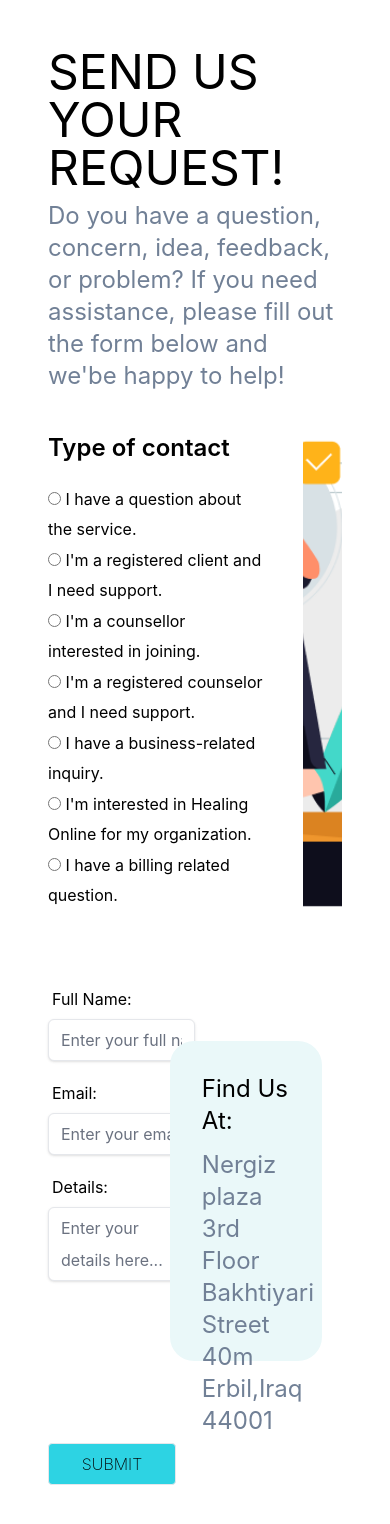
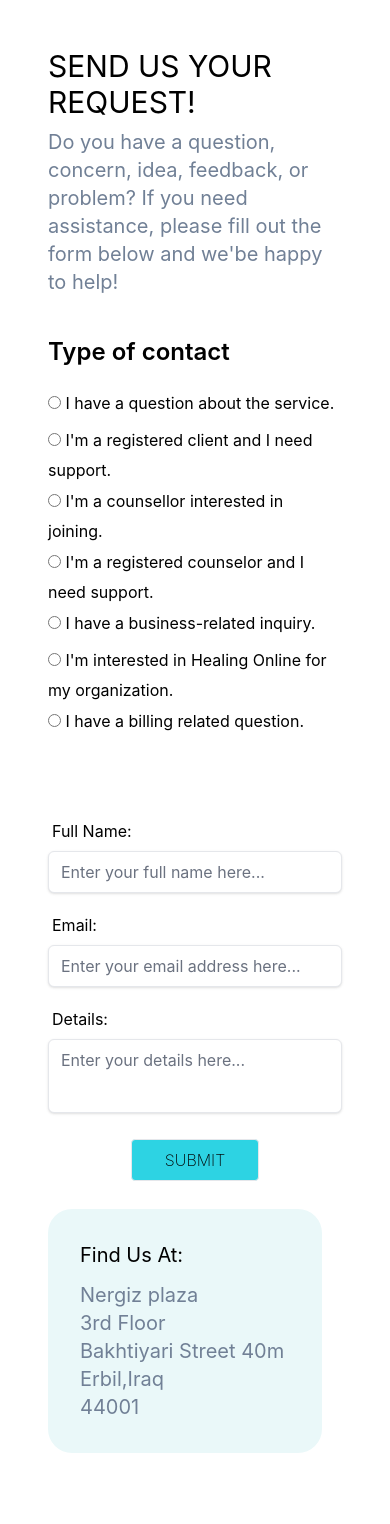
Before and after one commit to daliaJR/capstone-project, a React (Create React App) app: page /contact in a window 390 px wide. Shown: the top 1524 px of the page. Built offline with nearby package versions, Linux system fonts and the light colour scheme.

Commit message:
made contact page responsive

```diff
--- a/src/features/counter/Contact.js
+++ b/src/features/counter/Contact.js
@@ -5,24 +5,23 @@ export default function contact() {
   return (
     <div className="main flex-col p-12 ">
       <section className="section1 mb-10">
-        <h1 className="text-5xl mb-2 ">SEND US YOUR REQUEST!</h1>
-        <p className="text-secondary text-2xl">
+        <h1 className="md:text-5xl text-3xl mb-2 ">SEND US YOUR REQUEST!</h1>
+        <p className="text-secondary md:text-2xl text-xl">
           Do you have a question, concern, idea, feedback, or problem? If you
           need assistance, please fill out the form below and we&apos;be happy
           to help!
         </p>
       </section>
       <section className="section2 flex justify-between mb-20">
-        <div className="radioSelect">
+        <div className="radioSelect w-full md:w-1/2 ">
           <form action="/action_page.php">
             <p className="text-2xl font-semibold mb-4">Type of contact</p>
-
             <input
               type="radio"
               value="service"
               name="contact"
               className="mt-3 mb-3 text-xl"
-              />{' '}
+            />{' '}
             I have a question about the service. <br />
             <input
               type="radio"
@@ -69,46 +68,64 @@ export default function contact() {
           </form>
         </div>
 
-        <div className="image w-1/2 flex justify-end">
+        <div className="image w-1/2 md:flex hidden  justify-end ">
           <img src={img} alt="img" className="object-cover w-1/2" />
         </div>
       </section>
 
-      <section className="section3 flex mb-7 justify-between">
-        <div className="userInfo w-1/2">
-
-          <div className='mb-5'>
-            <p className='mb-2 ml-1'>Full Name:</p>
-            <input type="text" id="name" placeholder='Enter your full name here...' className='placeholder-gray-500 shadow appearance-none border rounded-md w-full py-1 px-3 text-gray-700 leading-8 focus:outline-none focus:shadow-outline'/>
+      <section className="section3 flex flex-col mb-7 justify-between md:flex-row">
+        <div className="userInfo w-full md:w-1/2 flex flex-col items-center md:items-start justify-center">
+          <div className="mb-5 w-full">
+            <p className="mb-2 ml-1">Full Name:</p>
+            <input
+              type="text"
+              id="name"
+              placeholder="Enter your full name here..."
+              className="placeholder-gray-500 shadow appearance-none border rounded-md w-full py-1 px-3 text-gray-700 leading-8 focus:outline-none focus:shadow-outline"
+            />
           </div>
 
-          <div className='mb-5'>
-            <p className='mb-2 ml-1'>Email:</p>
-            <input type="email" id="email" placeholder='Enter your email address here...' className='placeholder-gray-500 shadow appearance-none border rounded-md w-full py-1 px-3 text-gray-700 leading-8 focus:outline-none focus:shadow-outline'/>
+          <div className="mb-5 w-full">
+            <p className="mb-2 ml-1">Email:</p>
+            <input
+              type="email"
+              id="email"
+              placeholder="Enter your email address here..."
+              className="placeholder-gray-500 shadow appearance-none border rounded-md w-full py-1 px-3 text-gray-700 leading-8 focus:outline-none focus:shadow-outline"
+            />
           </div>
 
-          <div className='mb-5'>
-            <p className='mb-2 ml-1'>Details:</p>
-            <textarea type="text" id="details" placeholder="Enter your details here..." className='placeholder-gray-500 shadow appearance-none border rounded-md w-full py-1 px-3 text-gray-700 leading-8 focus:outline-none focus:shadow-outline resize-none'/>
+          <div className="mb-5 w-full">
+            <p className="mb-2 ml-1">Details:</p>
+            <textarea
+              type="text"
+              id="details"
+              placeholder="Enter your details here..."
+              className="placeholder-gray-500 shadow appearance-none border rounded-md w-full py-1 px-3 text-gray-700 leading-8 focus:outline-none focus:shadow-outline resize-none"
+            />
           </div>
+          <button
+            type="button"
+            className="bg-buttoncolor text-black py-2 px-4 border rounded w-32 font-extralight mb-7 md:mb-0"
+          >
+            SUBMIT
+          </button>
         </div>
-        <div className="findUs w-2/5 flex justify-end items-center ">
-          <div className='rounded-3xl bg-boxcolor w-3/4 box-content p-8 object-cover h-3/5 mr-5 '>
-            <p className='text-2xl mb-3 font-family-poppin'>Find Us At:</p>
-            <p className='text-2xl text-secondary'>Nergiz plaza</p>
-            <p className='text-2xl text-secondary'>3rd Floor</p>
-            <p className='text-2xl text-secondary'>Bakhtiyari Street 40m</p>
-            <p className='text-2xl text-secondary'>Erbil,Iraq</p>
-            <p className='text-2xl text-secondary'>44001</p>
+        <div className="findUs md:w-2/5 flex justify-center md:justify-end items-center w-full ">
+          <div className="rounded-3xl bg-boxcolor w-3/4 box-content p-8 object-cover h-3/5 mr-5 ">
+            <p className="lg:text-2xl text-xl mb-3 font-family-poppin">
+              Find Us At:
+            </p>
+            <p className="lg:text-2xl text-xl text-secondary">Nergiz plaza</p>
+            <p className="lg:text-2xl text-xl text-secondary">3rd Floor</p>
+            <p className="lg:text-2xl text-xl text-secondary">
+              Bakhtiyari Street 40m
+            </p>
+            <p className="lg:text-2xl text-xl text-secondary">Erbil,Iraq</p>
+            <p className="lg:text-2xl text-xl text-secondary">44001</p>
           </div>
         </div>
       </section>
-      <button
-        type="button"
-        className="bg-buttoncolor text-black py-2 px-4 border rounded w-32 font-extralight"
-      >
-        SUBMIT
-      </button>
     </div>
   );
 }
```
Also changed, not shown: 1 other file (tests, documents, lock files or other folders).
